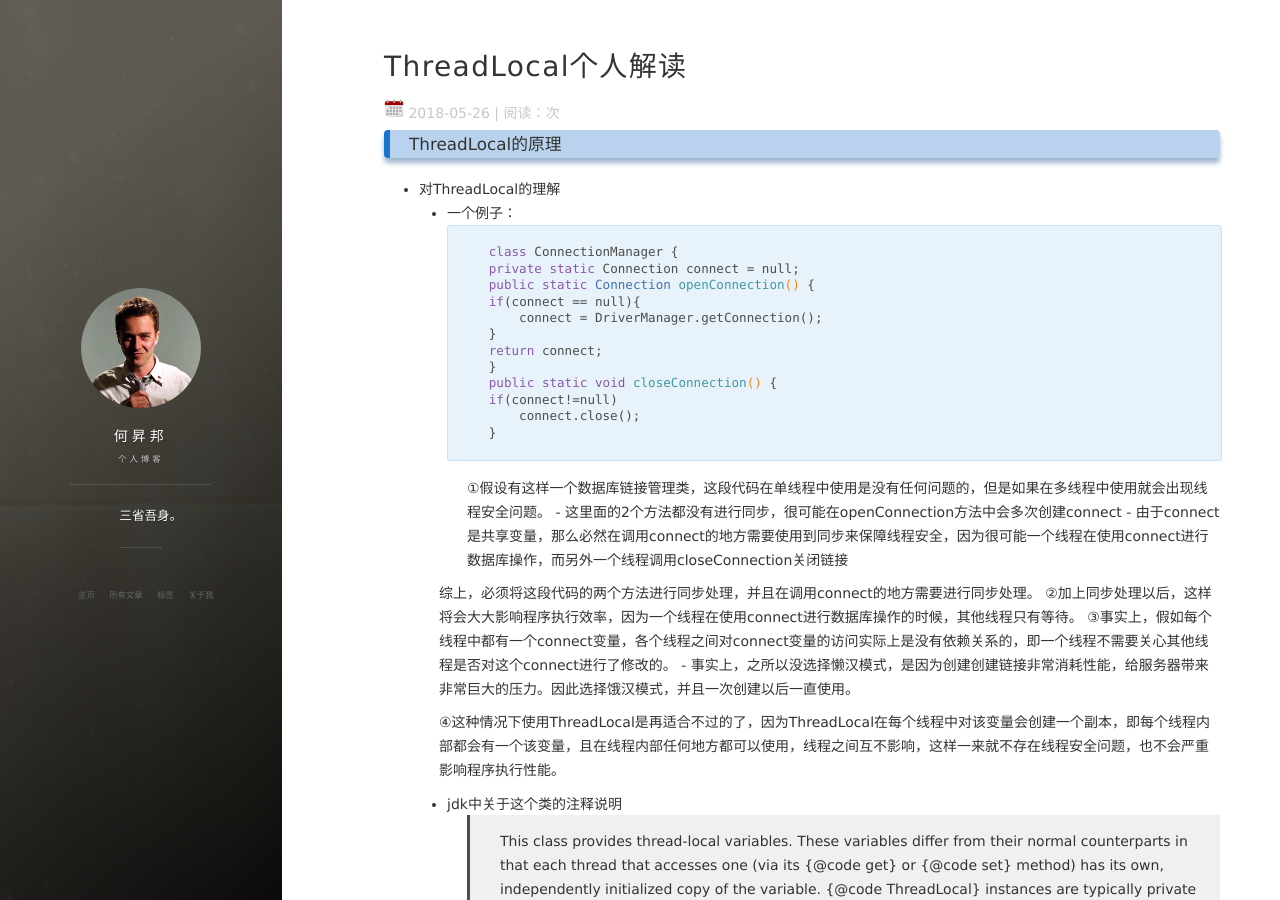
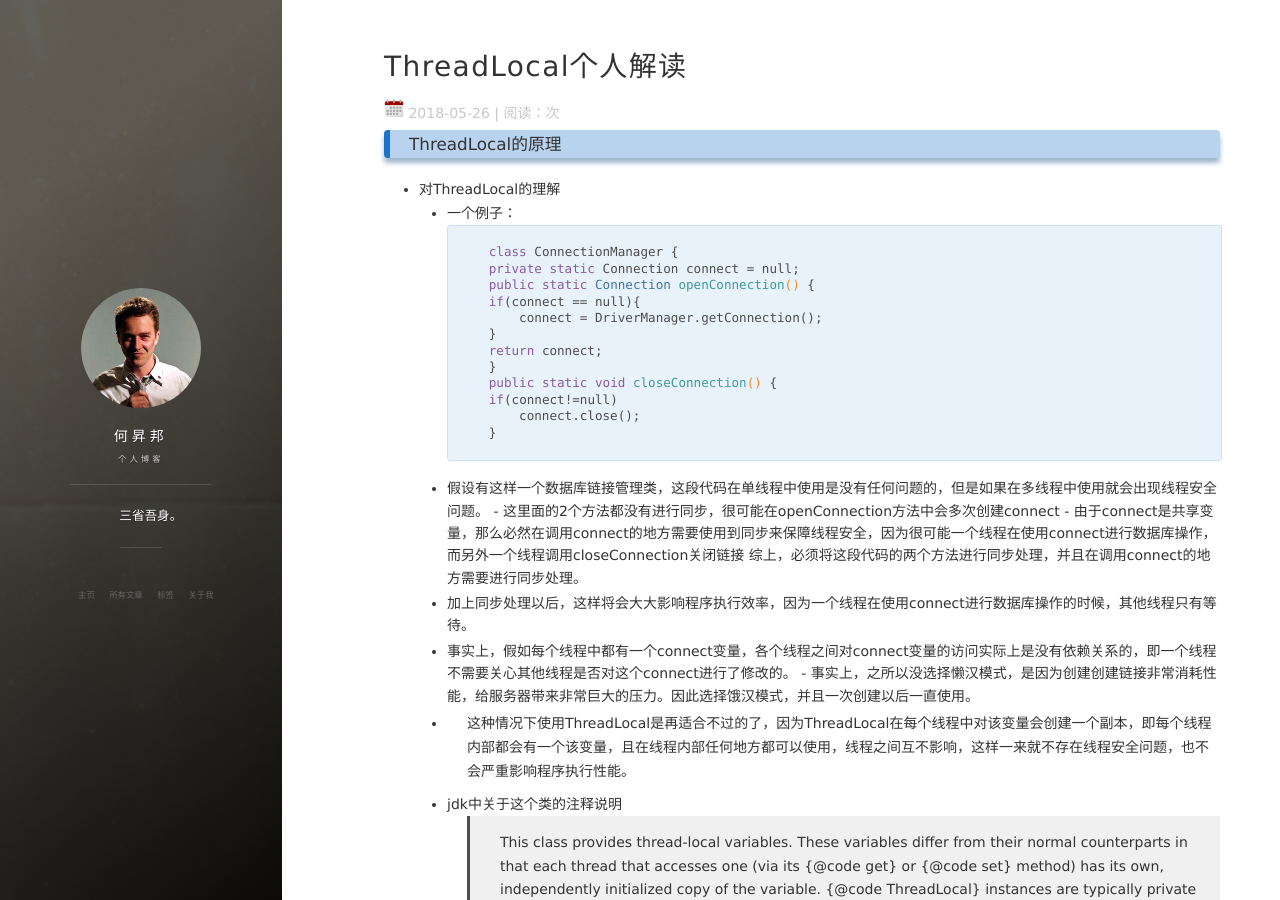
Before and after one commit to heshengbang/heshengbang.github.io, a Jekyll site: the page built from _posts/2018-5-26-ThreadLocal个人解读.md, in a window 1280 px wide and 900 px high. Built offline with Jekyll 4.4.1, drawn with Linux system fonts in a browser that asks for light colours; nearby versions of some CDN libraries; comment, search, counter and statistics services are not loaded; some of the changed text lies outside the part shown.

````diff
--- a/_posts/2018-5-26-ThreadLocal个人解读.md
+++ b/_posts/2018-5-26-ThreadLocal个人解读.md
@@ -22,16 +22,14 @@ tags: Java基础
             connect.close();
     }
     ```
-    ①假设有这样一个数据库链接管理类，这段代码在单线程中使用是没有任何问题的，但是如果在多线程中使用就会出现线程安全问题。
+    - 假设有这样一个数据库链接管理类，这段代码在单线程中使用是没有任何问题的，但是如果在多线程中使用就会出现线程安全问题。
     	- 这里面的2个方法都没有进行同步，很可能在openConnection方法中会多次创建connect
     	- 由于connect是共享变量，那么必然在调用connect的地方需要使用到同步来保障线程安全，因为很可能一个线程在使用connect进行数据库操作，而另外一个线程调用closeConnection关闭链接
-
     综上，必须将这段代码的两个方法进行同步处理，并且在调用connect的地方需要进行同步处理。
-    ②加上同步处理以后，这样将会大大影响程序执行效率，因为一个线程在使用connect进行数据库操作的时候，其他线程只有等待。
-    ③事实上，假如每个线程中都有一个connect变量，各个线程之间对connect变量的访问实际上是没有依赖关系的，即一个线程不需要关心其他线程是否对这个connect进行了修改的。
+    - 加上同步处理以后，这样将会大大影响程序执行效率，因为一个线程在使用connect进行数据库操作的时候，其他线程只有等待。
+    - 事实上，假如每个线程中都有一个connect变量，各个线程之间对connect变量的访问实际上是没有依赖关系的，即一个线程不需要关心其他线程是否对这个connect进行了修改的。
     	- 事实上，之所以没选择懒汉模式，是因为创建创建链接非常消耗性能，给服务器带来非常巨大的压力。因此选择饿汉模式，并且一次创建以后一直使用。
-
-    ④这种情况下使用ThreadLocal是再适合不过的了，因为ThreadLocal在每个线程中对该变量会创建一个副本，即每个线程内部都会有一个该变量，且在线程内部任何地方都可以使用，线程之间互不影响，这样一来就不存在线程安全问题，也不会严重影响程序执行性能。
+    - 这种情况下使用ThreadLocal是再适合不过的了，因为ThreadLocal在每个线程中对该变量会创建一个副本，即每个线程内部都会有一个该变量，且在线程内部任何地方都可以使用，线程之间互不影响，这样一来就不存在线程安全问题，也不会严重影响程序执行性能。
 
 	- jdk中关于这个类的注释说明
 >This class provides thread-local variables.  These variables differ from their normal counterparts in that each thread that accesses one (via its {@code get} or {@code set} method) has its own, independently initialized copy of the variable.  {@code ThreadLocal} instances are typically private static fields in classes that wish to associate state with a thread (e.g.,a user ID or Transaction ID).
````
Also changed, not shown: other parts of _posts/2018-5-26-ThreadLocal个人解读.md (+1 -0 lines).
